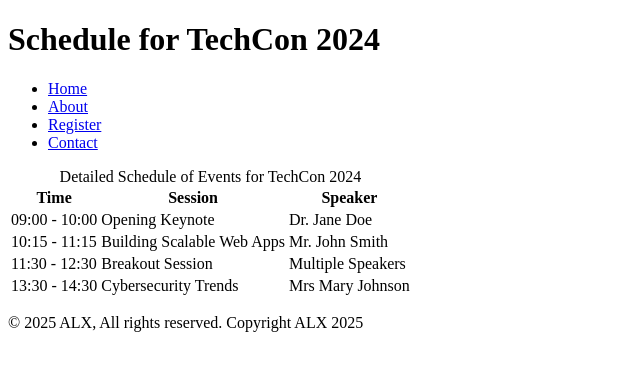
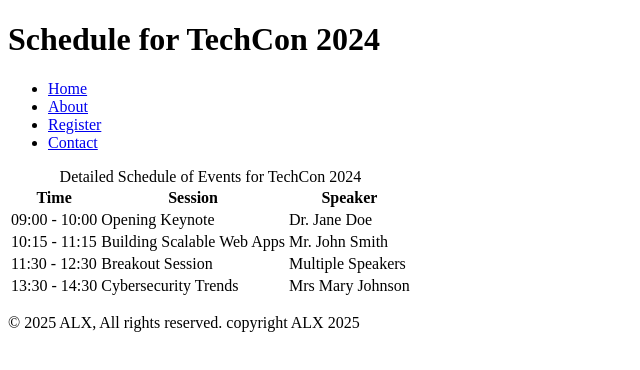
Before and after one commit to AyoolaAbeebBolaji/TechCon_HTML, a plain HTML site: page techcon_website/schedule.html in a window 1280 px wide. Shown: the full height of the page, 0-640 px from the left. Drawn offline with Linux system fonts and the light colour scheme.

```diff
--- a/techcon_website/schedule.html
+++ b/techcon_website/schedule.html
@@ -56,7 +56,7 @@
     </main>
 
     <footer>
-      <p>&copy; 2025 ALX, All rights reserved. Copyright ALX 2025</p>
+      <p>&copy; 2025 ALX, All rights reserved. copyright ALX 2025</p>
     </footer>
   </body>
 </html>
```
